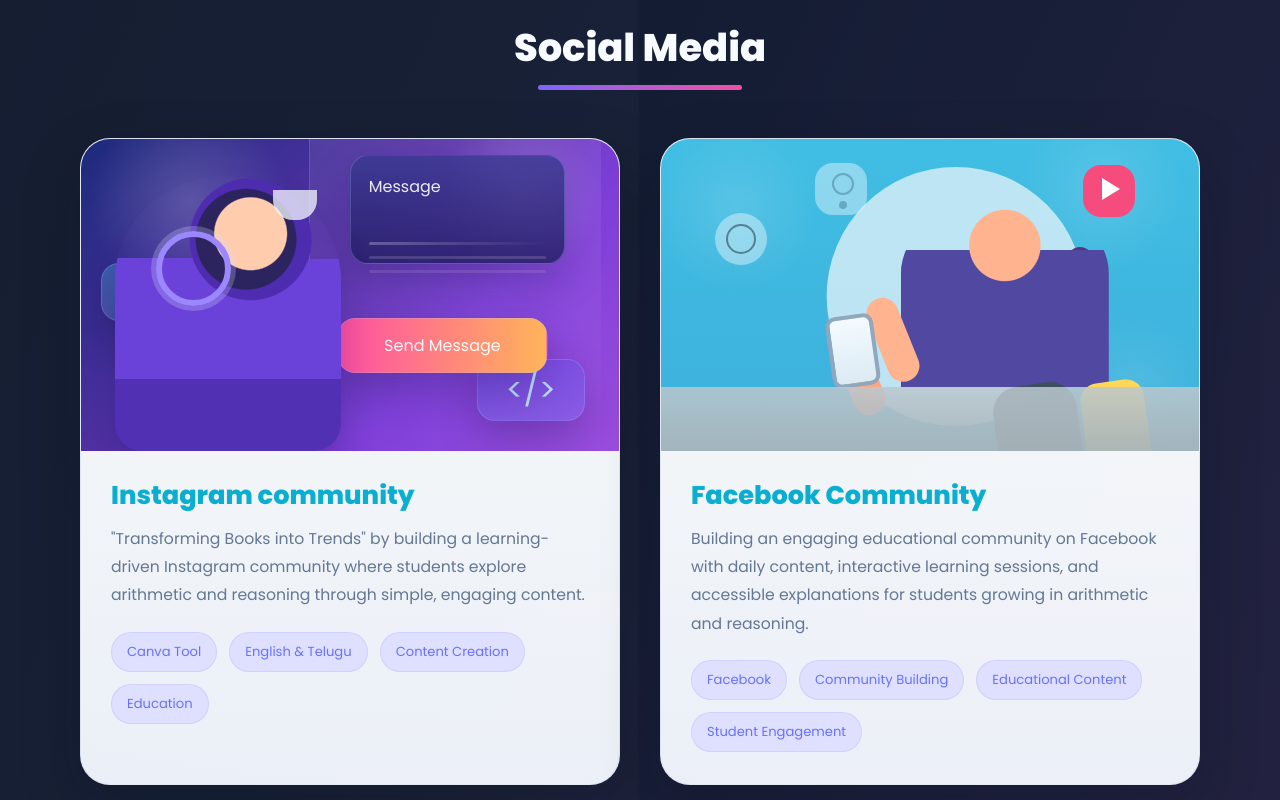
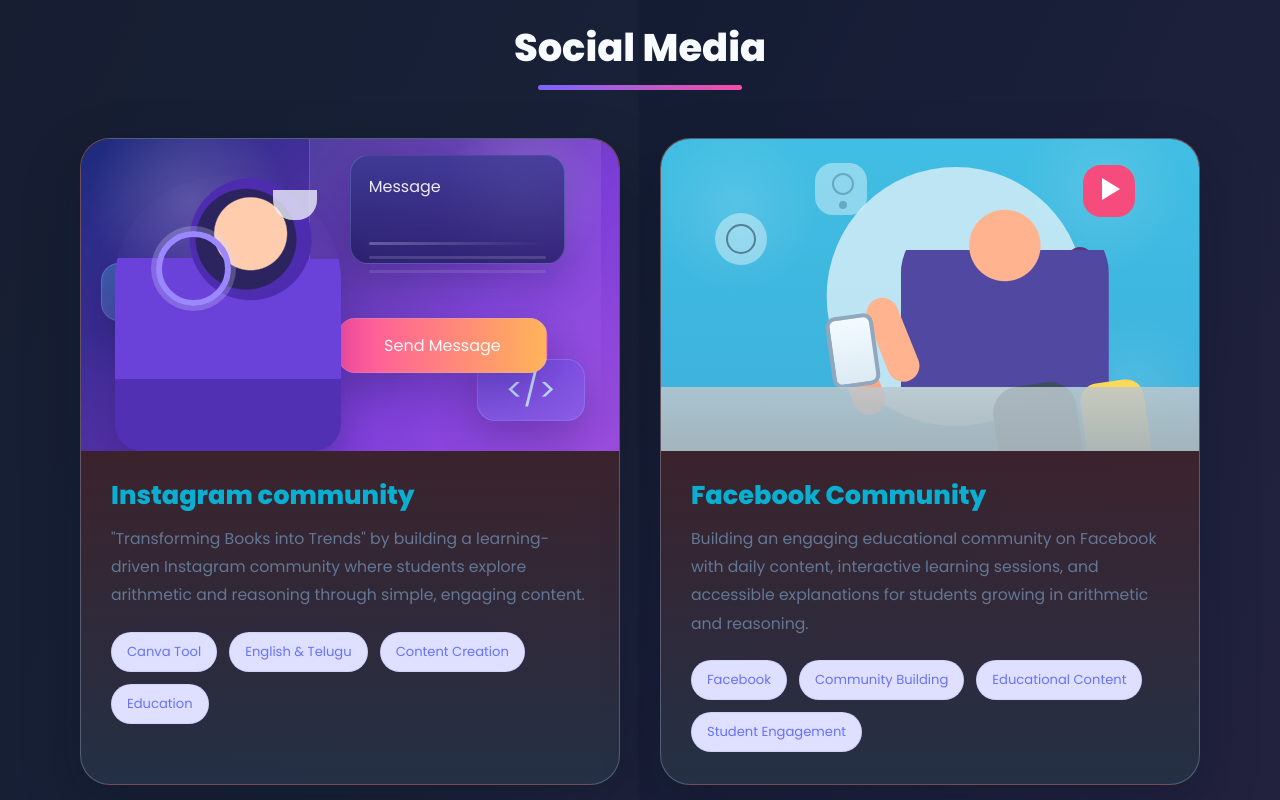
Before and after one commit to Abhinaykalal/portfolio1, a plain HTML site: page index.html in a window 1280 px wide. Shown: the part 1500-2300 px from the top of the page. Drawn offline with Linux system fonts and the light colour scheme.

Commit message:
changed social bg

```diff
--- a/styles.css
+++ b/styles.css
@@ -458,7 +458,7 @@
 .social-card {
   overflow: hidden;
   border-radius: 30px;
-  background: linear-gradient(180deg, rgba(255, 255, 255, 0.98), rgba(244, 248, 255, 0.96));
+  background: linear-gradient(180deg, rgba(83, 22, 22, 0.98), rgba(37, 49, 70, 0.96));
   border: 1px solid rgba(182, 195, 223, 0.32);
   box-shadow: 0 22px 60px rgba(7, 12, 28, 0.24);
 }
```
